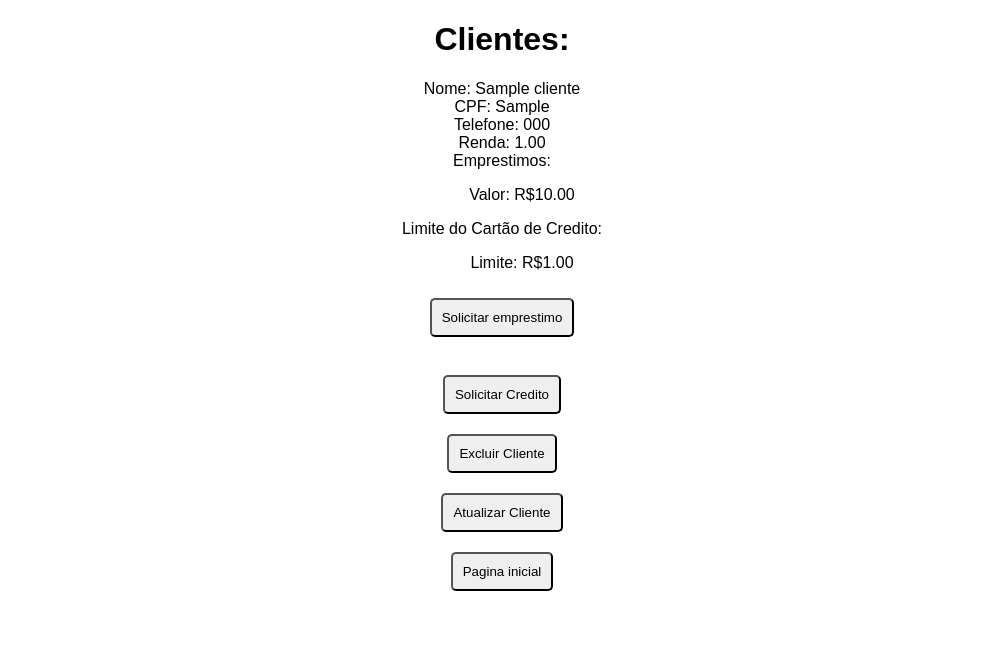
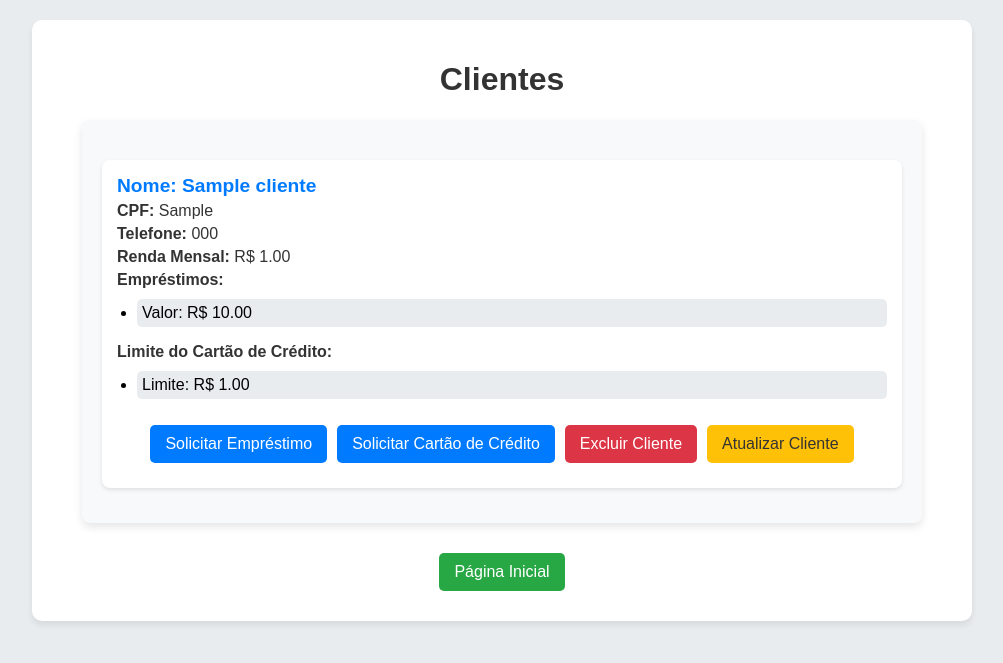
Before and after one commit to EliezerMigu3l00/caixinha, a Django app: page /listar-cliente/ in a window 1280 px wide. Shown: the top 663 px of the page, without its empty margins (138-1141 px from the left). Run offline with Django 5.2, Linux system fonts and the light colour scheme; tables that the repository leaves empty hold one stand-in row (values such as "Sample post").

Commit message:
Estilizacao finalizada.

```diff
--- a/static/main.css
+++ b/static/main.css
@@ -1,17 +1,24 @@
-body{
+body {
     text-align: center;
     font-family: Arial, Helvetica, sans-serif;
+    background-color: #e9ecef;
+    margin: 0;
+    padding: 0;
 }
 
-button{
-    margin: 10px;
-    padding: 10px;
-    border-radius: 5px;
+.container, .cliente-card, .clientes-container {
+    max-width: 900px;
+    margin: 20px auto;
+    padding: 20px;
+    background-color: #fff;
+    border-radius: 10px;
+    box-shadow: 0 4px 6px rgba(0, 0, 0, 0.08);
 }
 
-li{
-    list-style-type: none;
+h1 {
+    color: #333;
 }
+
 .messages {
     list-style-type: none;
     padding: 0;
@@ -33,3 +40,189 @@ li{
     background-color: #d4edda;
     color: #155724;
 }
+
+.clientes-container {
+    max-width: 800px;
+    margin: 20px auto;
+    padding: 20px;
+    background-color: #f8f9fa;
+    border-radius: 8px;
+    box-shadow: 0 4px 8px rgba(0, 0, 0, 0.1);
+}
+
+.home-container {
+    text-align: center;
+    margin-top: 50px;
+}
+
+.home-container h1 {
+    font-size: 2em;
+    color: #007bff;
+}
+
+.home-container h2 {
+    font-size: 1.5em;
+    color: #333;
+}
+
+.home-buttons {
+    margin-top: 20px;
+}
+
+.home-buttons .btn {
+    display: inline-block;
+    margin: 10px;
+    padding: 15px 25px;
+    font-size: 1.2em;
+    text-decoration: none;
+}
+
+
+.form-container {
+    max-width: 500px;
+    margin: 20px auto;
+    padding: 20px;
+    background-color: #fff;
+    border-radius: 10px;
+    box-shadow: 0 4px 8px rgba(0, 0, 0, 0.1);
+}
+
+form {
+    display: flex;
+    flex-direction: column;
+    align-items: center;
+}
+
+label {
+    font-size: 1.1em;
+    margin-top: 10px;
+    color: #333;
+}
+
+input {
+    width: 90%;
+    padding: 10px;
+    margin: 5px 0;
+    border-radius: 5px;
+    border: 1px solid #ccc;
+    font-size: 1em;
+}
+
+button {
+    margin-top: 15px;
+    padding: 10px 15px;
+    border-radius: 5px;
+    border: none;
+    background-color: #007bff;
+    color: white;
+    font-size: 1em;
+    cursor: pointer;
+    transition: 0.3s;
+}
+
+button:hover {
+    background-color: #0056b3;
+}
+
+
+.cliente-card {
+    background-color: #ffffff;
+    padding: 15px;
+    margin-bottom: 15px;
+    border-radius: 8px;
+    box-shadow: 0 2px 4px rgba(0, 0, 0, 0.1);
+    text-align: left;
+}
+
+.cliente-card h3 {
+    margin: 0;
+    color: #007bff;
+    font-size: 1.2em;
+}
+
+.cliente-card p {
+    margin: 5px 0;
+    font-size: 1em;
+    color: #333;
+}
+
+.emprestimos, .cartoes {
+    margin-top: 10px;
+    padding-left: 20px;
+}
+
+.emprestimos li, .cartoes li {
+    background-color: #e9ecef;
+    padding: 5px;
+    margin: 5px 0;
+    border-radius: 5px;
+}
+
+.btn {
+    margin: 10px 5px;
+    padding: 10px 15px;
+    border-radius: 5px;
+    border: none;
+    background-color: #007bff;
+    color: white;
+    font-size: 1em;
+    cursor: pointer;
+    transition: 0.3s ease, transform 0.2s ease;
+}
+
+.btn:hover {
+    background-color: #0056b3;
+    transform: translateY(-3px);
+}
+
+.btn-danger {
+    background-color: #dc3545;
+}
+
+.btn-danger:hover {
+    background-color: #c82333;
+}
+
+.btn-edit {
+    background-color: #ffc107;
+    color: #333;
+}
+
+.btn-edit:hover {
+    background-color: #e0a800;
+}
+
+.btn-home {
+    background-color: #28a745;
+}
+
+.btn-home:hover {
+    background-color: #218838;
+}
+
+.botoes-acoes {
+    display: flex;
+    flex-wrap: wrap;
+    justify-content: center;
+    margin-top: 10px;
+}
+
+@media (max-width: 600px) {
+    .container {
+        width: 90%;
+        padding: 10px;
+    }
+
+    h1 {
+        font-size: 1.8em;
+    }
+
+    .btn {
+        width: 100%;
+        margin: 5px 0;
+    }
+
+    .cliente-card {
+        padding: 12px;
+    }
+}
--- a/templates/listar_clientes.html
+++ b/templates/listar_clientes.html
@@ -1,15 +1,16 @@
 <!DOCTYPE html>
-<html lang="pt-bt">
+<html lang="pt-br">
 <head>
     {% load static %}
     <meta charset="UTF-8">
     <meta name="viewport" content="width=device-width, initial-scale=1.0">
     <title>Banco RaroAcademy</title>
-
     <link rel="stylesheet" href="{% static 'main.css' %}">
 </head>
     <body>
-    <h1>Clientes:</h1>
+        <div class="container">
+            <h1>Clientes</h1>
+
             {% if messages %}
                 <ul class="messages">
                     {% for message in messages %}
@@ -17,47 +18,60 @@
                     {% endfor %}
                 </ul>
             {% endif %}
+
+            <div class="clientes-container">
                 {% for cliente in clientes %}
-        Nome: {{ cliente.nome }}<br>
-        CPF: {{ cliente.cpf }}<br>
-        Telefone: {{ cliente.telefone }}<br>
-        Renda: {{ cliente.renda_mensal }}<br>
-        Emprestimos:
-        <ul>
+                    <div class="cliente-card">
+                        <h3>Nome: {{ cliente.nome }}</h3>
+                        <p><strong>CPF:</strong> {{ cliente.cpf }}</p>
+                        <p><strong>Telefone:</strong> {{ cliente.telefone }}</p>
+                        <p><strong>Renda Mensal:</strong> R$ {{ cliente.renda_mensal }}</p>
+
+                        <p><strong>Empréstimos:</strong></p>
+                        <ul class="emprestimos">
                             {% for emprestimo in cliente.emprestimo_set.all %}
-                <li>Valor: R${{ emprestimo.valor_emprestimo }}</li>
+                                <li>Valor: R$ {{ emprestimo.valor_emprestimo }}</li>
                             {% empty %}
                                 <li>Nenhum empréstimo solicitado.</li>
                             {% endfor %}
                         </ul>
-        Limite do Cartão de Credito:
-        <ul>
+
+                        <p><strong>Limite do Cartão de Crédito:</strong></p>
+                        <ul class="cartoes">
                             {% for cartao in cliente.cartoes_credito.all %}
-                <li>Limite: R${{ cartao.limite_credito }}</li>
+                                <li>Limite: R$ {{ cartao.limite_credito }}</li>
                             {% empty %}
                                 <li>Nenhum cartão de crédito solicitado.</li>
                             {% endfor %}
                         </ul>
+
+                        <div class="botoes-acoes">
                             <form action="{% url 'solicitar_emprestimo' cliente.id %}" method="post">
                                 {% csrf_token %}
-            <button type="submit">Solicitar emprestimo</button>
-        </form><br>
+                                <button type="submit" class="btn">Solicitar Empréstimo</button>
+                            </form>
 
                             <form action="{% url 'solicitar_cartao_credito' cliente.id %}" method="post">
                                 {% csrf_token %}
-            <button type="submit">Solicitar Credito</button>
+                                <button type="submit" class="btn">Solicitar Cartão de Crédito</button>
                             </form>
 
                             <form action="{% url 'excluir_cliente' cliente.id %}" method="post">
                                 {% csrf_token %}
-            <button type="submit">Excluir Cliente</button>
+                                <button type="submit" class="btn btn-danger">Excluir Cliente</button>
                             </form>
+
                             <form action="{% url 'atualizar_cliente' cliente.id %}" method="get">
-            <button type="submit">Atualizar Cliente</button>
+                                <button type="submit" class="btn btn-edit">Atualizar Cliente</button>
                             </form>
+                        </div>
+                    </div>
                 {% endfor %}
+            </div>
 
-    <a class="nav_link" href="{% url 'home' %}"><button>Pagina inicial</button></a>
-
+            <a class="nav_link" href="{% url 'home' %}">
+                <button class="btn btn-home">Página Inicial</button>
+            </a>
+        </div>
     </body>
 </html>
```
Also changed, not shown: templates/atualizar_cliente.html (+23 -7 lines), templates/cadastro_cliente.html (+11 -4 lines), templates/home.html (+11 -9 lines). Lines whose indentation alone changed are shown as unchanged.
